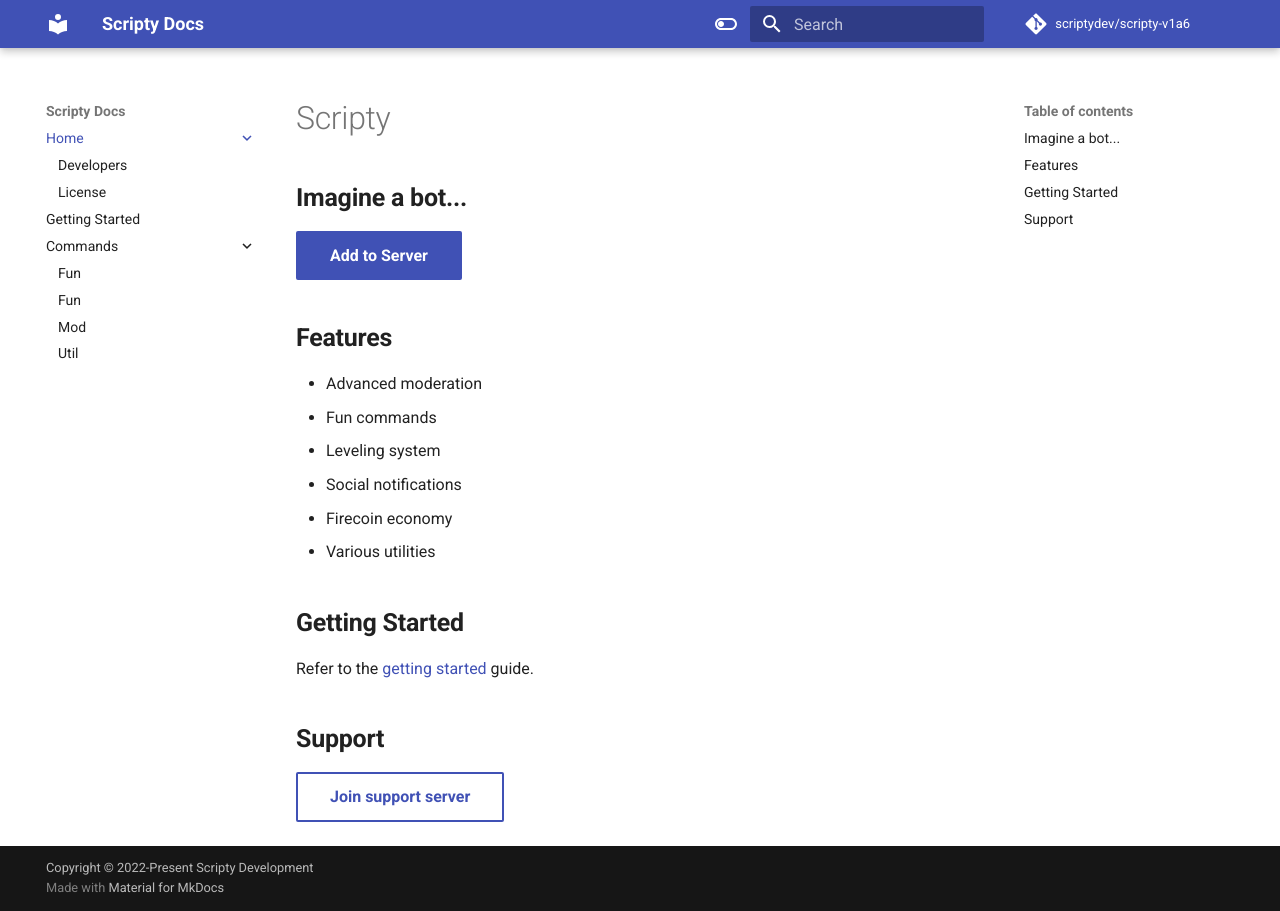
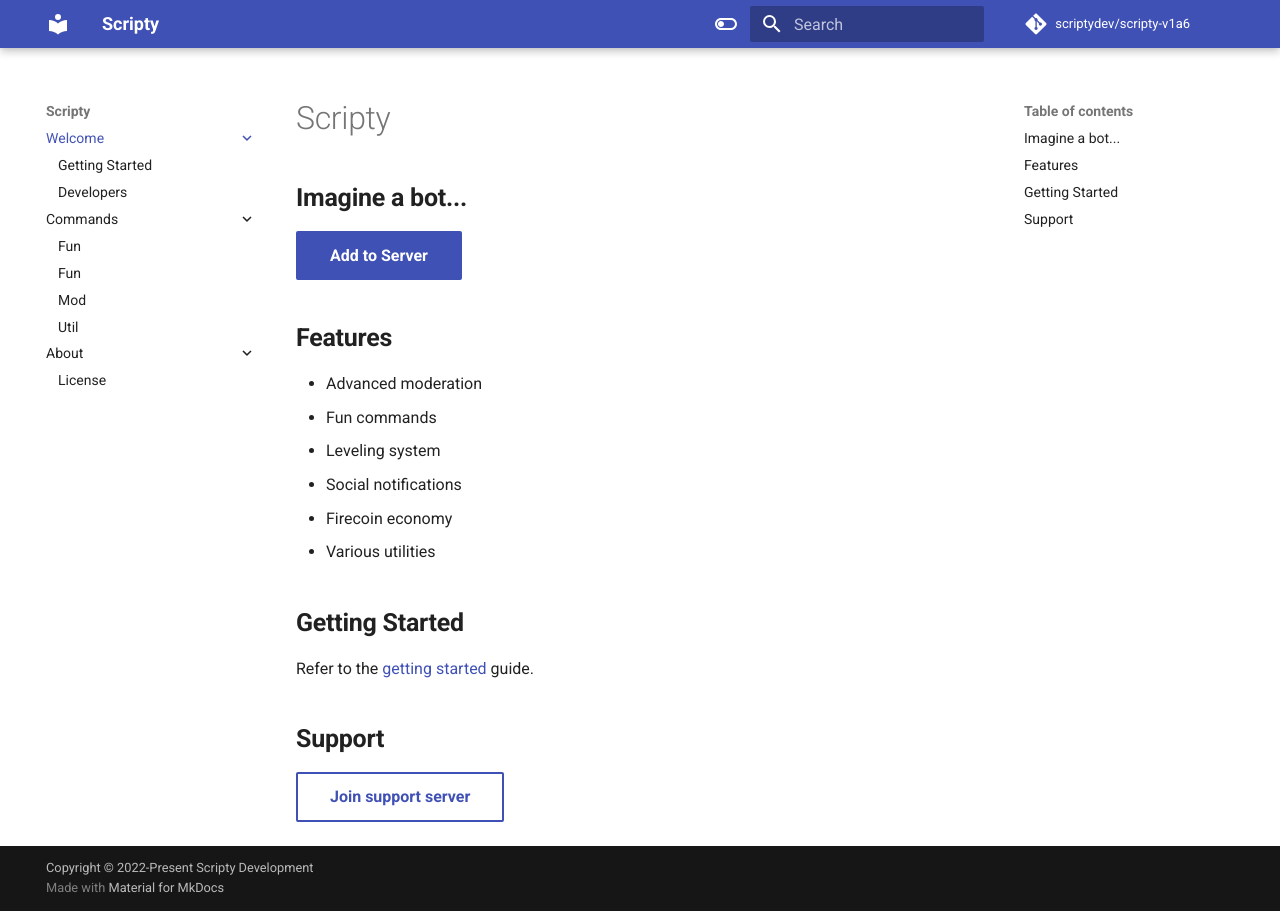
Before and after one commit to scriptydev/prescripty, an MkDocs documentation site: the page built from docs/index.md, in a window 1280 px wide. Built offline with MkDocs 1.6.1 and Material for MkDocs 9.7.7, drawn with Linux system fonts in a browser that asks for light colours; comment, search, counter and statistics services are not loaded; some of the changed lines change nothing that is shown.

Commit message:
Change pages

```diff
--- a/mkdocs.yml
+++ b/mkdocs.yml
@@ -1,4 +1,4 @@
-site_name: Scripty Docs
+site_name: Scripty
 
 copyright: Copyright &copy; 2022-Present Scripty Development
 
@@ -43,14 +43,15 @@
       permalink: true
 
 nav:
-  - Home:
-      - index.md
-      - Developers: developers.md
-      - License: license.md
-  - Getting Started: getting_started.md
+  - Welcome:
+    - index.md
+    - Getting Started: getting_started.md
+    - Developers: developers.md
   - Commands:
     - commands/index.md
     - Fun: commands/fun.md
     - Misc: commands/fun.md
     - Mod: commands/mod.md
     - Util: commands/util.md
+  - About:
+    - License: license.md
```
